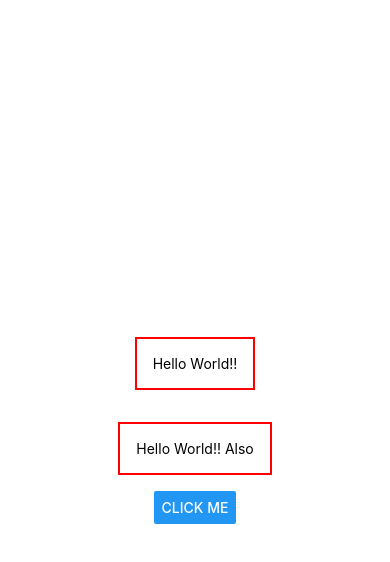
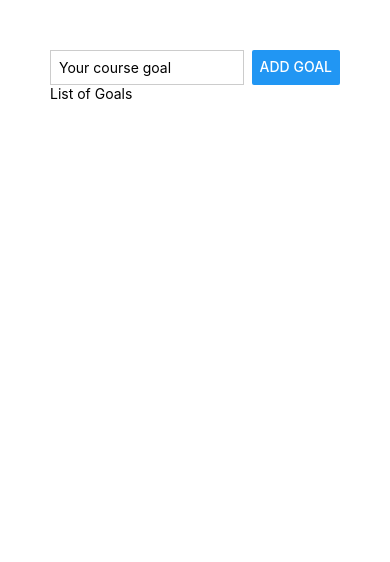
Before and after one commit to sailakshmy/reactNativeApp, a React Native app in the folder FirstReactNativeApp/: screen / in a window 390 px wide. Shown: the top 562 px of the page. Built offline with nearby package versions, Linux system fonts and the light colour scheme.

Commit message:
Added basic elements and stylings for the course goal app

```diff
--- a/FirstReactNativeApp/App.js
+++ b/FirstReactNativeApp/App.js
@@ -1,10 +1,13 @@
 // import { StatusBar } from "expo-status-bar";
-import { Button, StyleSheet, Text, View } from "react-native";
+import { Button, StyleSheet, Text, TextInput, View } from "react-native";
 
 export default function App() {
   return (
-    <View style={styles.container}>
-      <View>
+    <View
+      style={styles.appContainer}
+      // style={styles.container}
+    >
+      {/* <View>
         <Text style={styles.dummyText}>Hello World!!</Text>
       </View>
       <Text
@@ -13,18 +16,40 @@
       >
         Hello World!! Also
       </Text>
-      <Button title="Click me" />
+      <Button title="Click me" /> */}
       {/* <StatusBar style="auto" /> */}
+      <View style={styles.inputContainer}>
+        <TextInput style={styles.textInput} placeholder="Your course goal" />
+        <Button title="Add Goal" />
+      </View>
+      <View>
+        <Text>List of Goals </Text>
+      </View>
     </View>
   );
 }
 
 const styles = StyleSheet.create({
-  container: {
-    flex: 1,
-    backgroundColor: "#fff",
-    alignItems: "center",
-    justifyContent: "center",
+  // container: {
+  //   flex: 1,
+  //   backgroundColor: "#fff",
+  //   alignItems: "center",
+  //   justifyContent: "center",
+  // },
+  // dummyText: { margin: 16, borderWidth: 2, borderColor: "red", padding: 16 },
+  appContainer: {
+    padding: 50,
   },
-  dummyText: { margin: 16, borderWidth: 2, borderColor: "red", padding: 16 },
+  inputContainer: {
+    flexDirection: "row",
+    justifyContent: "space-between",
+    // flex: 1,
+  },
+  textInput: {
+    borderWidth: 1,
+    borderColor: "#cccccc",
+    width: "80%",
+    marginRight: 8,
+    padding: 8,
+  },
 });
```
